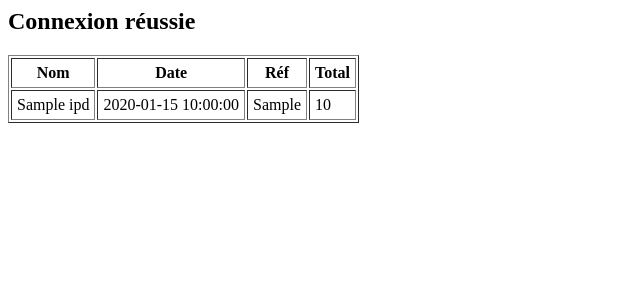
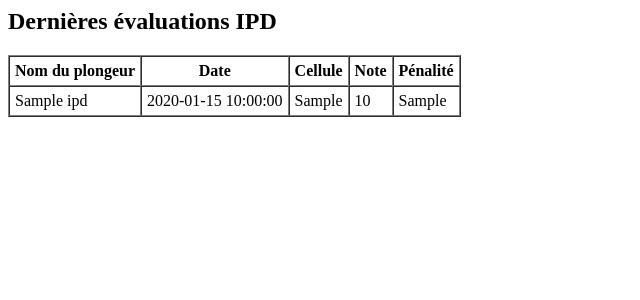
Before and after one commit to re3r73/repo-alwaysdata, a PHP site: page /HYDRO/requete_ipd_sample.php in a window 1280 px wide. Shown: the top 300 px of the page, without its empty margins (0-640 px from the left). Run offline with PHP 8.4, Linux system fonts and the light colour scheme; tables that the repository leaves empty or names only in its code hold one stand-in row (values such as "Sample post"); data that the repository does not hold is empty.

Commit message:
Update requete_ipd_sample.php

```diff
--- a/HYDRO/requete_ipd_sample.php
+++ b/HYDRO/requete_ipd_sample.php
@@ -17,17 +17,18 @@ try {
     $pdo = new PDO("mysql:host=$host;dbname=$db;charset=utf8mb4", $user, $password);
     $pdo->setAttribute(PDO::ATTR_ERRMODE, PDO::ERRMODE_EXCEPTION);
 
-    echo "<h2>Connexion réussie</h2>";
+    echo "<h2>Dernières évaluations IPD</h2>";
 
-    // Exemple de requête simple
     $stmt = $pdo->query("SELECT * FROM evaluations_ipd ORDER BY date_evaluation DESC LIMIT 10");
 
-    echo "<table border='1' cellpadding='5'><tr>
-            <th>Nom</th>
-            <th>Date</th>
-            <th>Réf</th>
-            <th>Total</th>
-          </tr>";
+    echo "<table border='1' cellpadding='5' cellspacing='0'>
+            <tr>
+                <th>Nom du plongeur</th>
+                <th>Date</th>
+                <th>Cellule</th>
+                <th>Note</th>
+                <th>Pénalité</th>
+            </tr>";
 
     while ($row = $stmt->fetch(PDO::FETCH_ASSOC)) {
         echo "<tr>
@@ -35,6 +36,7 @@ try {
                 <td>{$row['date_evaluation']}</td>
                 <td>{$row['reference_cellule']}</td>
                 <td>{$row['total_note']}</td>
+                <td>{$row['penalite']}</td>
               </tr>";
     }
 
```
